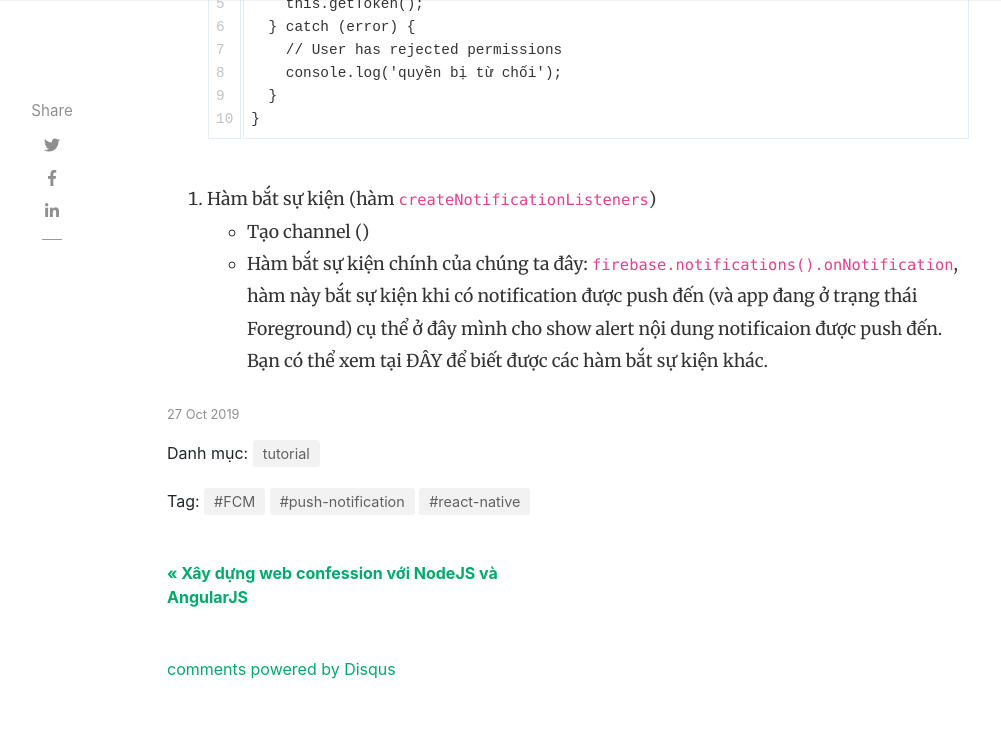
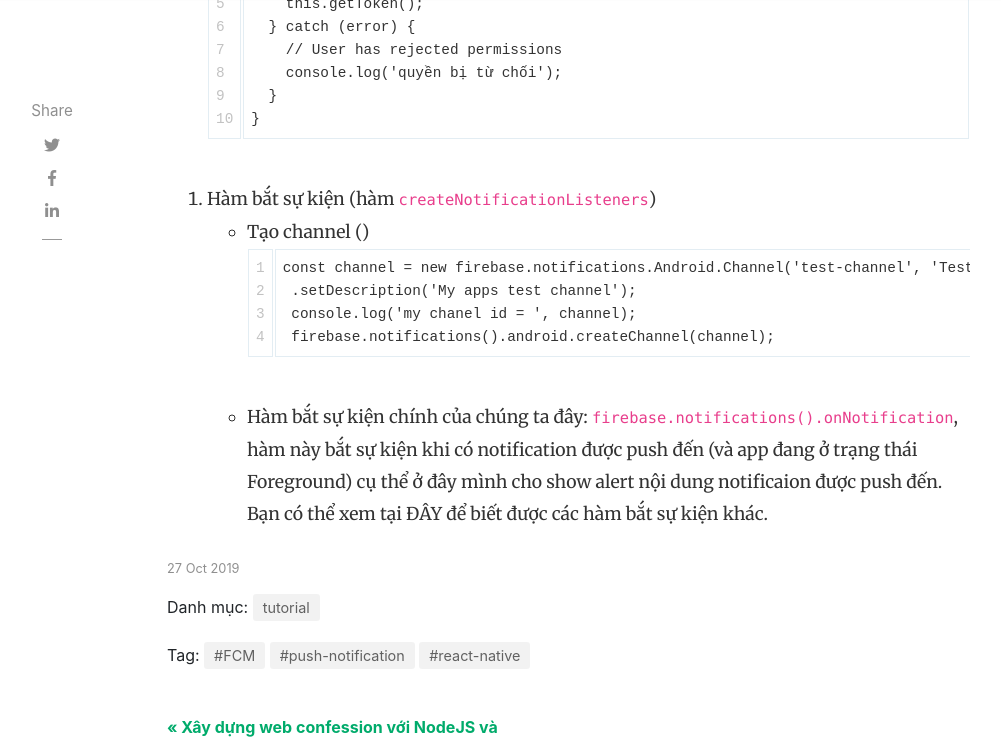
Before and after one commit to tuitucode/tuitucode.github.io, a Jekyll site: the page built from _posts/2019-10-27-push-notification-w-FCM-in-react-native.md, in a window 1280 px wide and 900 px high, scrolled down 11364 px, cut to the strip 0-745 px from the top of the window. Shown: the whole strip, without its empty margins (118-1119 px from the left). Built offline with Jekyll 4.4.1, drawn with Linux system fonts in a browser that asks for light colours; nearby versions of some CDN libraries; comment, search, counter and statistics services are not loaded.

Commit message:
Update 2019-10-27-push-notification-w-FCM-in-react-native.md

````diff
--- a/_posts/2019-10-27-push-notification-w-FCM-in-react-native.md
+++ b/_posts/2019-10-27-push-notification-w-FCM-in-react-native.md
@@ -377,4 +377,10 @@ async requestPermission() {
 
 2. Hàm bắt sự kiện (hàm ``createNotificationListeners``)
 - Tạo channel ()
+```
+const channel = new firebase.notifications.Android.Channel('test-channel', 'Test Channel', firebase.notifications.Android.Importance.Max)
+      .setDescription('My apps test channel');
+      console.log('my chanel id = ', channel);
+    firebase.notifications().android.createChannel(channel);
+```
 - Hàm bắt sự kiện chính của chúng ta đây: ``firebase.notifications().onNotification``, hàm này bắt sự kiện khi có notification được push đến (và app đang ở trạng thái Foreground) cụ thể ở đây mình cho show alert nội dung notificaion được push đến. Bạn có thể xem tại ĐÂY để biết được các hàm bắt sự kiện khác.
````
